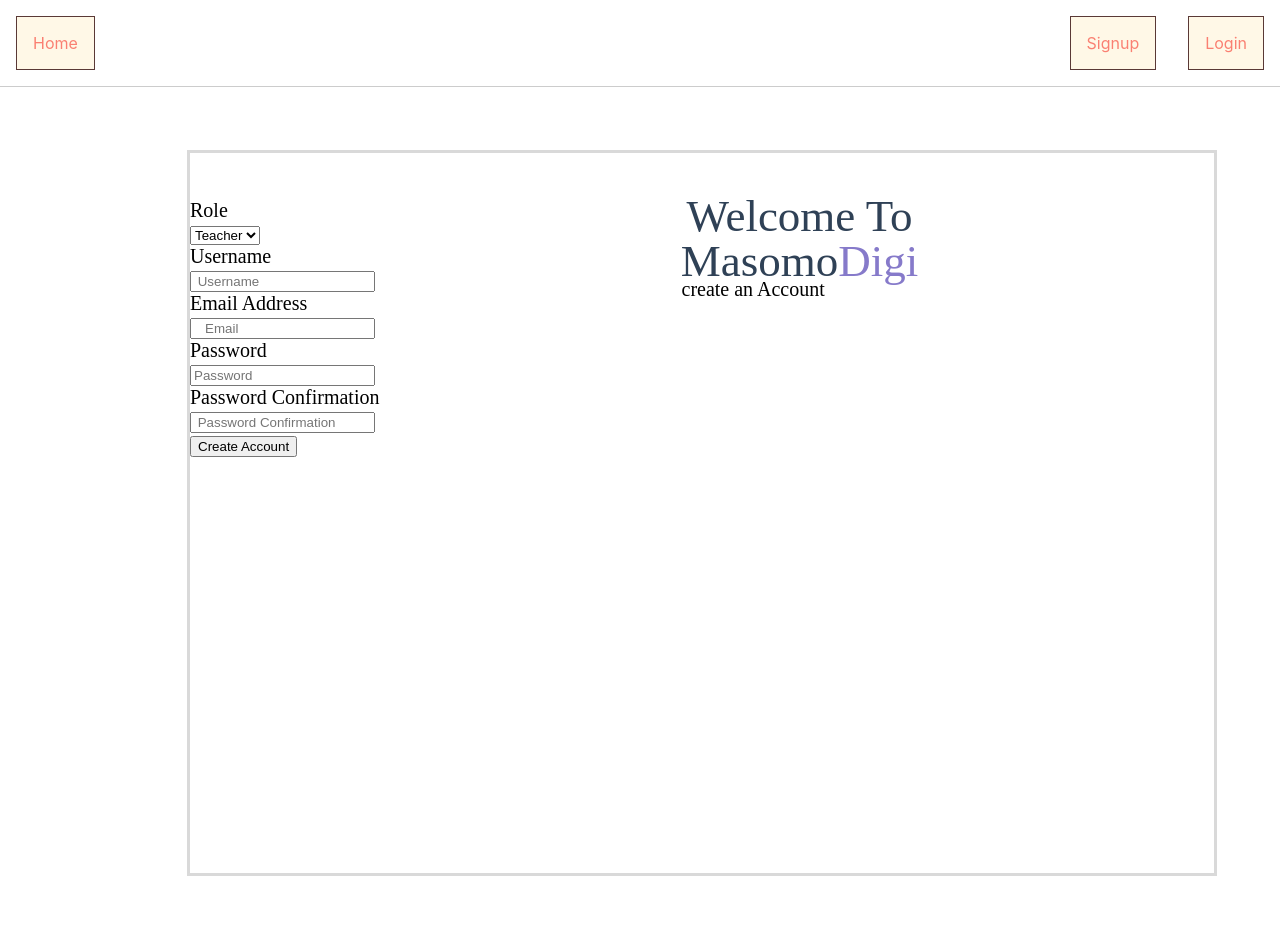
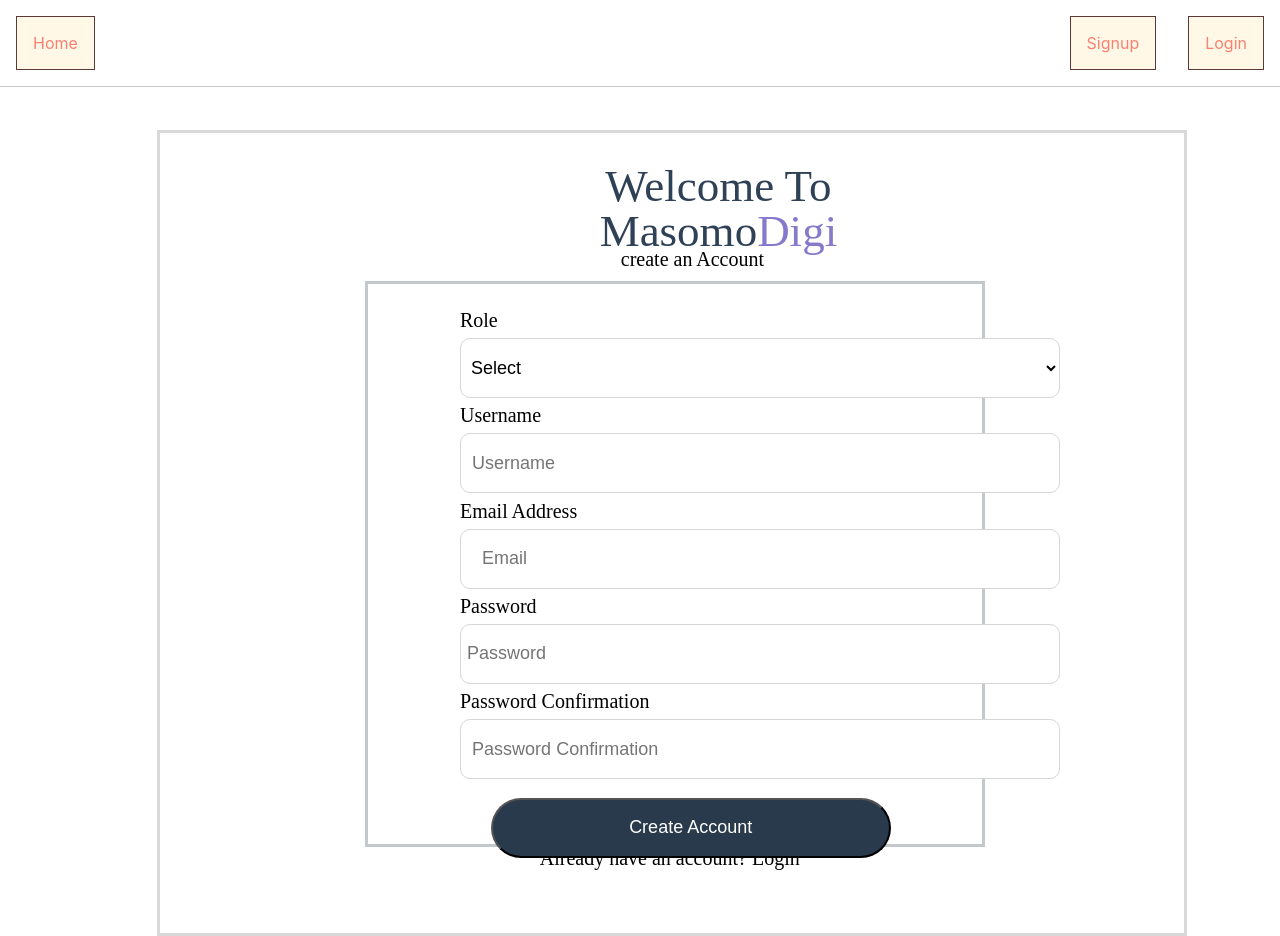
Before and after one commit to Njihia413/phase-5-project, a React (Create React App) app in the folder client/: page /signup in a window 1280 px wide. Shown: the top 936 px of the page. Before the commit the page ends 876 px from the top, so only its background shows below. Built offline with nearby package versions, Linux system fonts and the light colour scheme; no server answers.

Commit message:
signup complete

```diff
--- a/client/src/components/SignUp.css
+++ b/client/src/components/SignUp.css
@@ -1,9 +1,9 @@
 .signupform {
     position: absolute;
     width: 80%;
-    height: 90%;
-    margin-left: 187px;
-    margin-top: 150px;
+    height: 100%;
+    margin-left: 157px;
+    margin-top: 130px;
     font-family: 'poppins';
     font-weight: 500;
     font-size: 20px;
@@ -15,7 +15,7 @@
     position: absolute;
     width: 400px;
     height: 161px;
-    margin-left: 40%;
+    margin-left: 35%;
     font-family: 'Montserrat';
     font-style: normal;
     font-weight: 450;
@@ -23,7 +23,7 @@
     line-height: 45px;
     text-align: center;
     color: #2F4156;
-    margin-top: 4%;
+    margin-top: 3%;
     }
     .welcome span {
         color: #867ACA;
@@ -32,10 +32,68 @@
     position: absolute;
     width: 637px;
     height: 58px;
-    margin-top: 10%;
-    margin-left: 48%;
+    margin-top: 9%;
+    margin-left: 45%;
     font-style: normal;
     font-weight: 500;
     font-size: 20px;
     color: #000000;
     }
+#user,
+#email,
+#emails,
+#password,
+#passwords,
+#passw,
+#role,
+#roles,
+#passwordconfirmation,
+#name,
+#next,
+#already {
+    margin-left: 15%;
+    margin-bottom: 1%;
+
+}
+.role {
+    margin-top: 4%;
+}
+#next {
+position: absolute;
+width: 400px;
+height: 60px;
+background: #283A4B;
+border-radius: 100px;
+color: white;
+font-size: 18px;
+margin-left: 20%;
+margin-top: 2%;
+}
+#name,
+#password,
+#email,
+#role,
+#passwordconfirmation {
+box-sizing: border-box;
+width: 600px;
+height: 60px;
+background: #FFFFFF;
+border: 1px solid #D6D6D6;
+border-radius: 10px;
+font-size: 18px;
+padding-left: 1%;
+margin-top: 1%;
+}
+.border {
+position: absolute;
+width: 60%;
+height: 70%;
+background: #FFFFFF;
+border: 3px solid #C3C8CD;
+margin-top: 10%;
+margin-left: 20%;
+}
+#already {
+    margin-top: 10%;
+    margin-left: 28%;
+}
--- a/client/src/components/Signup.js
+++ b/client/src/components/Signup.js
@@ -49,8 +49,9 @@ function SignUp() {
           <br/>
           <div className="create">create an Account</div>
            <br/>
-        <div className="role">
-        <label>
+           <div className= "border">
+           <div className="role">
+        <label id= "roles">
         Role
         </label>
         <br/>
@@ -59,6 +60,7 @@ function SignUp() {
           id="role"
           onChange={(e) => handleChange(e)}
           value={data.role}>
+            <option value="">Select</option>
           <option onChange={(e) => handleChange(e)} value="Teacher">
             Teacher
           </option>
@@ -68,7 +70,7 @@ function SignUp() {
         </select>
         </div>
                 <div className="user">
-                    <label>Username</label>  <br/>
+                    <label id= "user">Username</label>  <br/>
                     <input
                     onChange={(e) => handleChange(e)}
                     id="name"
@@ -79,7 +81,7 @@ function SignUp() {
                     />
                 </div>
                 <div className="email">
-                    <label htmlFor="customer-email">Email Address</label>  <br/>
+                    <label id= "emails">Email Address</label>  <br/>
                     <input
                     onChange={(e) => handleChange(e)}
                     placeholder="   Email"
@@ -91,7 +93,7 @@ function SignUp() {
                 </div>
 
                 <div className="password">
-                    <label htmlFor="customer-password">Password</label>  <br/>
+                    <label id= "passwords">Password</label>  <br/>
                     <input
                     onChange={(e) => handleChange(e)}
                     placeholder="Password"
@@ -102,7 +104,7 @@ function SignUp() {
                     />
                 </div>
                 <div className="password">
-                    <label htmlFor="password">Password Confirmation </label>  <br/>
+                    <label id= "passw">Password Confirmation </label>  <br/>
                     <input
                     onChange={(e) => handleChange(e)}
                     placeholder=" Password Confirmation"
@@ -115,6 +117,9 @@ function SignUp() {
                 <button id="next" type="submit" onClick={handleSubmit}>
                     Create Account
                 </button>
+                <div id= "already">Already have an account? Login</div>
+           </div>
+
     </div>
   );
 }
```
